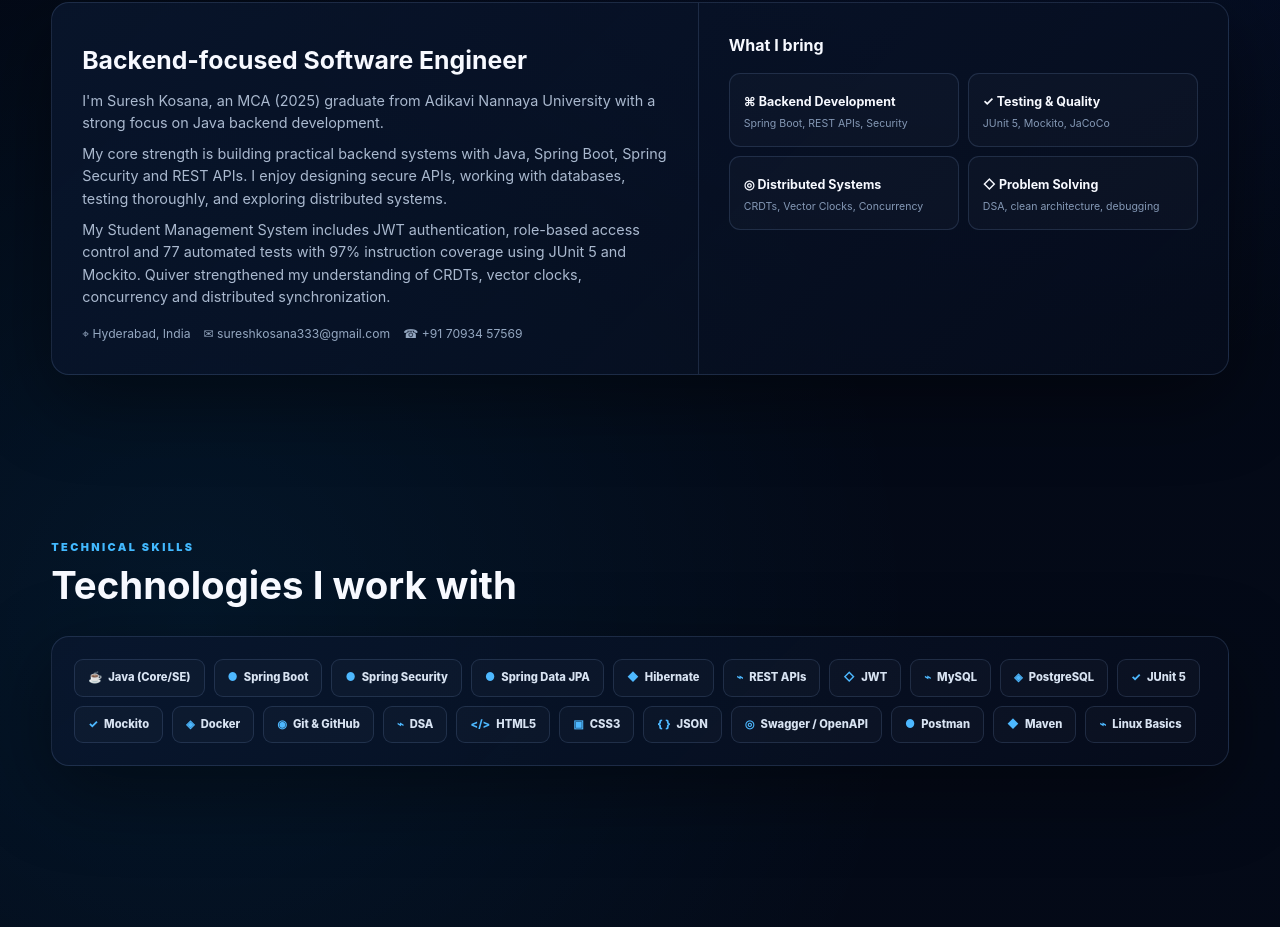
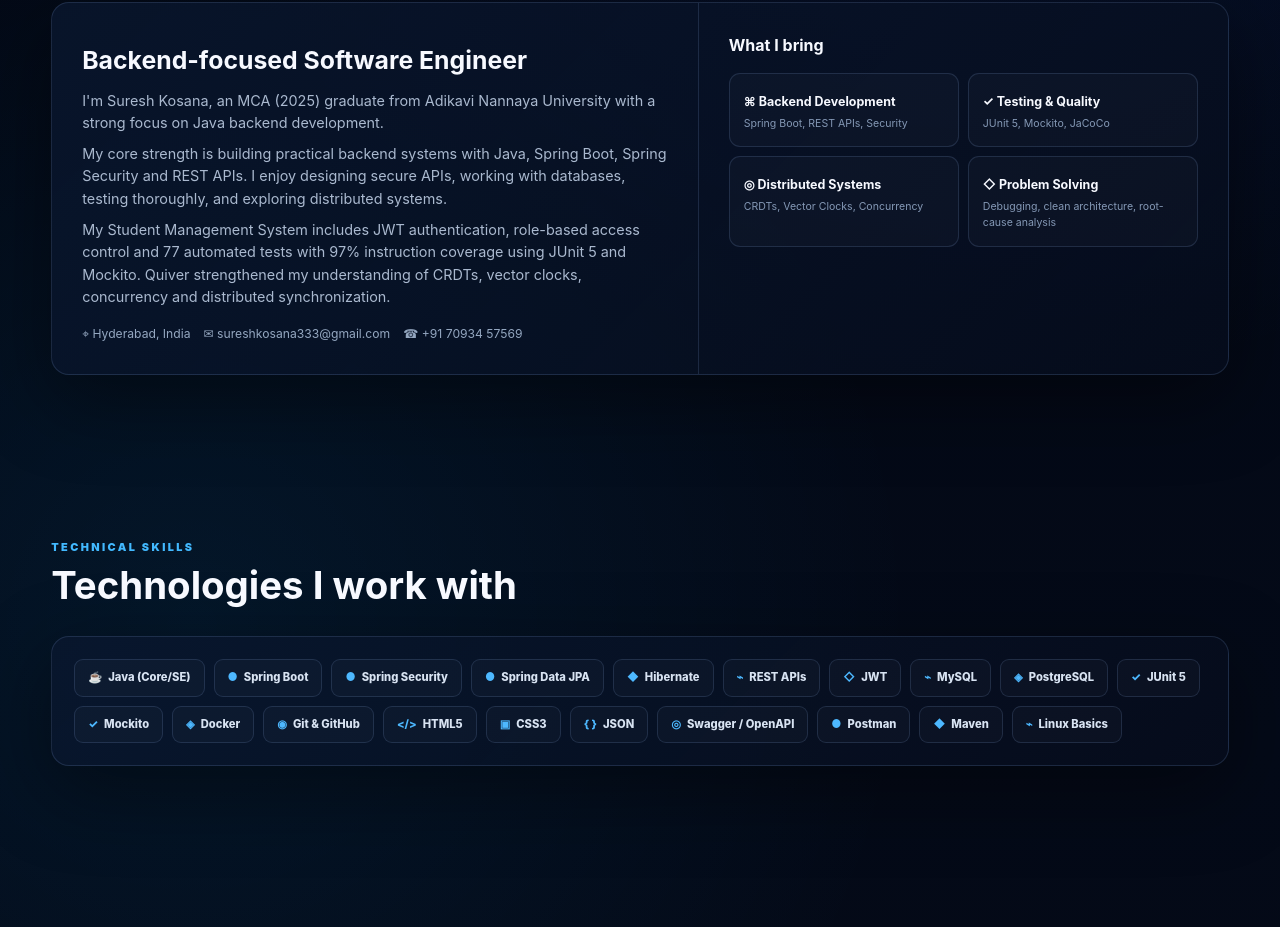
Before and after one commit to suresh-1219/suresh-1219.github.io, a plain HTML site: page index.html in a window 1280 px wide. Shown: the part 1142-2069 px from the top of the page. Drawn offline with Linux system fonts and the light colour scheme.

Commit message:
Revise skills and project statistics in index.html
Updated skills and project statistics in index.html.

```diff
--- a/index.html
+++ b/index.html
@@ -156,7 +156,7 @@ footer{padding:20px 0 28px;text-align:center;color:#627692;font-size:.62rem}
 <div class="stats">
 <div class="stat"><strong>3+</strong><span>Projects Built</span></div>
 <div class="stat"><strong>97%</strong><span>Test Coverage</span></div>
-<div class="stat"><strong>DSA</strong><span>Daily Practice</span></div>
+<div class="stat"><strong>CRDT</strong><span>Distributed System</span></div>
 <div class="stat"><strong>2025</strong><span>MCA Graduate</span></div>
 </div>
 <div class="actions"><a class="btn primary" href="#projects">View My Projects →</a><a class="btn ghost" href="#contact">Get In Touch</a></div>
@@ -207,7 +207,7 @@ CRDTs · Vector Clocks · Testing
 <div class="skill"><b>⌘ Backend Development</b><p>Spring Boot, REST APIs, Security</p></div>
 <div class="skill"><b>✓ Testing &amp; Quality</b><p>JUnit 5, Mockito, JaCoCo</p></div>
 <div class="skill"><b>◎ Distributed Systems</b><p>CRDTs, Vector Clocks, Concurrency</p></div>
-<div class="skill"><b>◇ Problem Solving</b><p>DSA, clean architecture, debugging</p></div>
+<div class="skill"><b>◇ Problem Solving</b><p>Debugging, clean architecture, root-cause analysis</p></div>
 </div>
 </div>
 </div>
@@ -220,7 +220,7 @@ CRDTs · Vector Clocks · Testing
 <div class="panel skills-panel reveal">
 <div class="skill-pills">
 <span class="skill-pill"><span>☕</span>Java (Core/SE)</span><span class="skill-pill"><span>●</span>Spring Boot</span><span class="skill-pill"><span>●</span>Spring Security</span><span class="skill-pill"><span>●</span>Spring Data JPA</span><span class="skill-pill"><span>◆</span>Hibernate</span><span class="skill-pill"><span>⌁</span>REST APIs</span><span class="skill-pill"><span>◇</span>JWT</span>
-<span class="skill-pill"><span>⌁</span>MySQL</span><span class="skill-pill"><span>◈</span>PostgreSQL</span><span class="skill-pill"><span>✓</span>JUnit 5</span><span class="skill-pill"><span>✓</span>Mockito</span><span class="skill-pill"><span>◈</span>Docker</span><span class="skill-pill"><span>◉</span>Git &amp; GitHub</span><span class="skill-pill"><span>⌁</span>DSA</span>
+<span class="skill-pill"><span>⌁</span>MySQL</span><span class="skill-pill"><span>◈</span>PostgreSQL</span><span class="skill-pill"><span>✓</span>JUnit 5</span><span class="skill-pill"><span>✓</span>Mockito</span><span class="skill-pill"><span>◈</span>Docker</span><span class="skill-pill"><span>◉</span>Git &amp; GitHub</span>
 <span class="skill-pill"><span>&lt;/&gt;</span>HTML5</span><span class="skill-pill"><span>▣</span>CSS3</span><span class="skill-pill"><span>{ }</span>JSON</span><span class="skill-pill"><span>◎</span>Swagger / OpenAPI</span><span class="skill-pill"><span>●</span>Postman</span><span class="skill-pill"><span>◆</span>Maven</span><span class="skill-pill"><span>⌁</span>Linux Basics</span>
 </div>
 </div>
```
